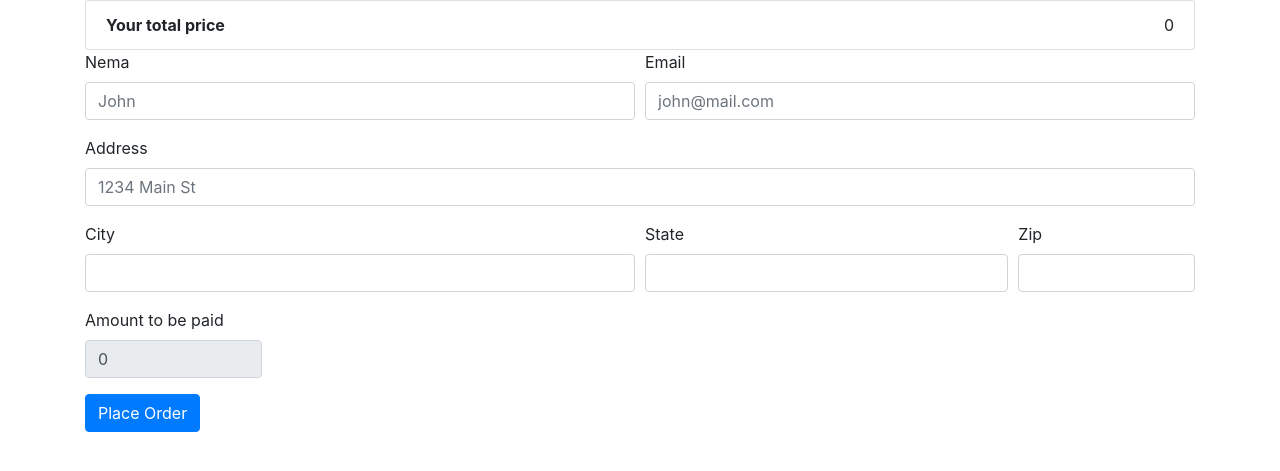
After one commit to janos870/webshop, a Django app: page /checkout/ in a window 1280 px wide. The commit adds this page. Shown: the top 471 px of the page. Run offline with Django 5.2, Linux system fonts and the light colour scheme.

Commit message:
add checkout page and user form on the database

```diff
--- a/ecomsite/urls.py
+++ b/ecomsite/urls.py
@@ -6,4 +6,5 @@ urlpatterns = [
     path('admin/', admin.site.urls),
     path('', views.index, name='index'),
     path('<int:id>', views.detail, name='detail'),
+    path('checkout/', views.checkout, name='checkout')
 ]
--- a/shop/admin.py
+++ b/shop/admin.py
@@ -1,4 +1,5 @@
 from django.contrib import admin
-from .models import Products
+from .models import Products, Order
 
 admin.site.register(Products)
+admin.site.register(Order)
--- /dev/null
+++ b/shop/templates/shop/checkout.html
@@ -0,0 +1,118 @@
+<!DOCTYPE html>
+<html lang="en">
+  <head>
+    <meta charset="UTF-8" />
+    <meta name="viewport" content="width=device-width, initial-scale=1.0" />
+    <title>Document</title>
+    <script src="https://ajax.googleapis.com/ajax/libs/jquery/3.7.1/jquery.min.js"></script>
+    <link
+      rel="stylesheet"
+      href="https://cdn.jsdelivr.net/npm/bootstrap@4.6.2/dist/css/bootstrap.min.css"
+      integrity="sha384-xOolHFLEh07PJGoPkLv1IbcEPTNtaed2xpHsD9ESMhqIYd0nLMwNLD69Npy4HI+N"
+      crossorigin="anonymous"
+    />
+  </head>
+  <body>
+    <div class="container">
+      <div class="row">
+        <div class="col-md-12">
+          <ul class="list-group" id="item_list"></ul>
+        </div>
+      </div>
+      <div class="row">
+        <div class="col-md-12">
+          <form method="post">
+            {% csrf_token %}
+            <input type="hidden" id="items" name="items" />
+            <div class="form-row">
+              <div class="form-group col-md-6">
+                <label for="inputEmail4">Nema</label>
+                <input
+                  id="name"
+                  name="name"
+                  type="text"
+                  class="form-control"
+                  placeholder="John"
+                />
+              </div>
+              <div class="form-group col-md-6">
+                <label for="inputPassword4">Email</label>
+                <input
+                  id="email"
+                  name="email"
+                  type="text"
+                  class="form-control"
+                  placeholder="john@mail.com"
+                />
+              </div>
+            </div>
+            <div class="form-group">
+              <label for="inputAddress">Address</label>
+              <input
+                type="text"
+                class="form-control"
+                id="address"
+                name="address"
+                placeholder="1234 Main St"
+              />
+            </div>
+            <div class="form-row">
+              <div class="form-group col-md-6">
+                <label for="inputCity">City</label>
+                <input type="text" class="form-control" id="city" name="city" />
+              </div>
+              <div class="form-group col-md-4">
+                <label for="inputState">State</label>
+                <input
+                  type="text"
+                  class="form-control"
+                  id="state"
+                  name="state"
+                />
+              </div>
+              <div class="form-group col-md-2">
+                <label for="inputZip">Zip</label>
+                <input
+                  type="text"
+                  class="form-control"
+                  id="zipcode"
+                  name="zipcode"
+                />
+              </div>
+              <div class="form-group col-md-2">
+                <label for="inputZip">Amount to be paid</label>
+                <input readonly="" type="text" class="form-control" id="total" name="total"/>
+              </div>
+            </div>
+            <button type="submit" class="btn btn-primary">Place Order</button>
+          </form>
+        </div>
+      </div>
+    </div>
+  </body>
+  <script type="text/javascript">
+    if (localStorage.getItem("cart") === null) {
+      var cart = {};
+    } else {
+      cart = JSON.parse(localStorage.getItem("cart"));
+    }
+    let total = 0;
+    for (item in cart) {
+      let name = cart[item][1];
+      let quantity = cart[item][0];
+      let price = cart[item][2];
+      total += cart[item][2];
+
+      itemString = `<li class="list-group-item"><span class=" ">${quantity} of </span>${name}<span class="badge badge-warning badge-pill">${price}</span></li>`;
+      $("#item_list").append(itemString);
+    }
+
+    totalPrice = `<li class="list-group-item d-flex justify-content-between align-items-center "><b>Your total price</b>${total}</li>`;
+
+    $("#item_list").append(totalPrice);
+
+    $("#total").val(total)
+
+    $("#items").val(JSON.stringify(cart));
+  </script>
+</html>
--- a/shop/views.py
+++ b/shop/views.py
@@ -1,5 +1,5 @@
 from django.shortcuts import render
-from .models import Products
+from .models import Products, Order
 from django.core.paginator import Paginator
 
 
@@ -22,3 +22,20 @@ def index(request):
 def detail(request, id):
     product_object = Products.objects.get(id=id)
     return render(request, 'shop/detail.html', {'product_object': product_object})
+
+
+def checkout(request):
+    if request.method == "POST":
+        items = request.POST.get('items', '')
+        name = request.POST.get('name', '')
+        email = request.POST.get('email', '')
+        address = request.POST.get('address', '')
+        city = request.POST.get('city', '')
+        state = request.POST.get('state', '')
+        zipcode = request.POST.get('zipcode', '')
+        total = request.POST.get('total', '')
+
+        order = Order(items=items, name=name, email=email, address=address, city=city, state=state, zipcode=zipcode, total=total)
+        order.save()
+
+    return render(request, 'shop/checkout.html')
```
Also changed, not shown: shop/models.py (+14 -0 lines), shop/templates/shop/index.html (+145 -24 lines), db.sqlite3, shop/migrations/0002_order.py (added), shop/migrations/0003_order_total.py (added).
